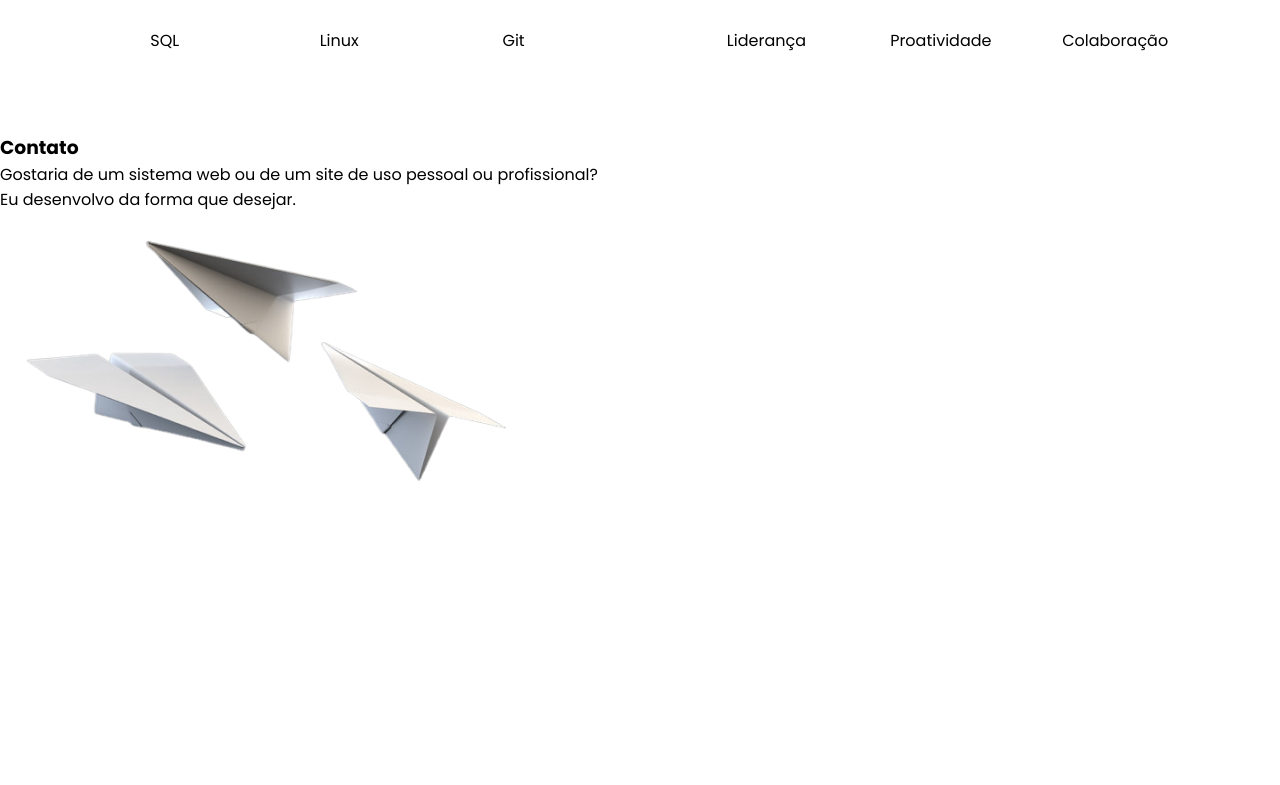
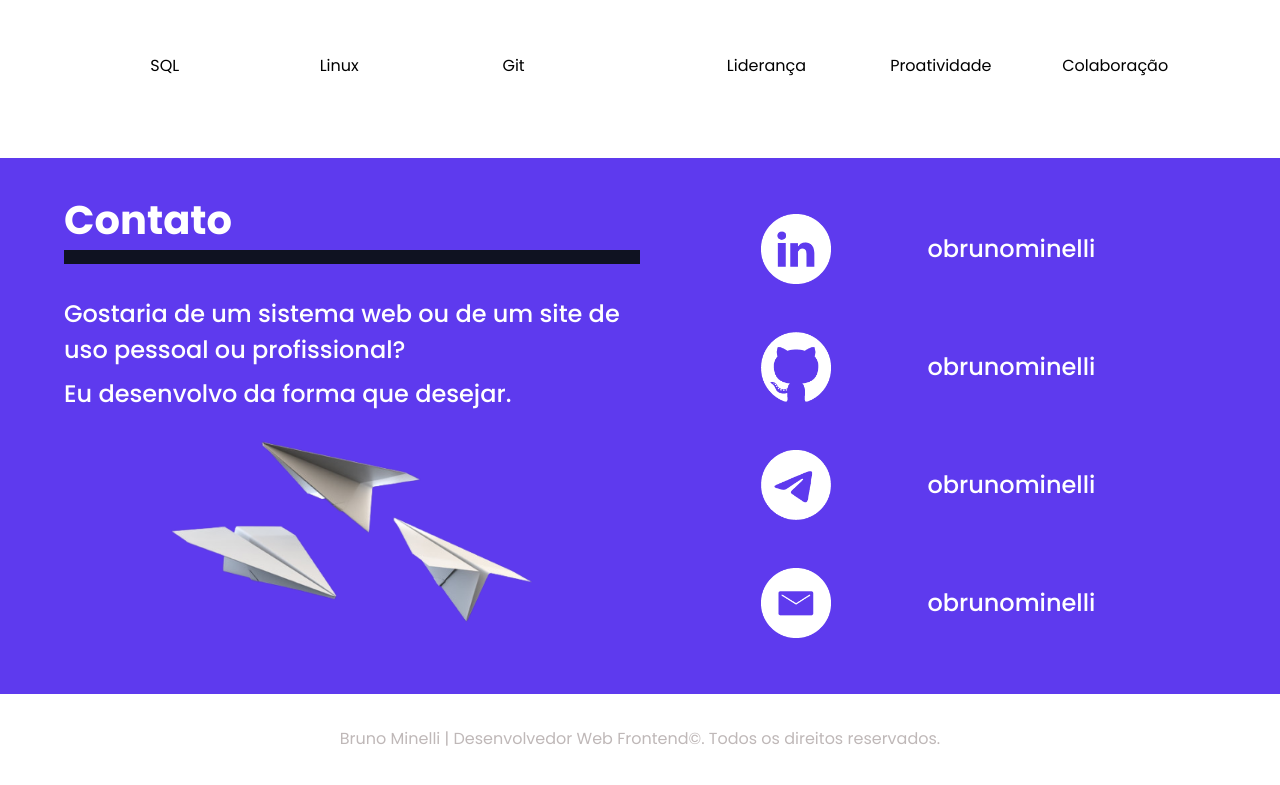
Before and after one commit to obrunominelli/obrunominelli.github.io, a React (Create React App) app: page / in a window 1280 px wide. Shown: the part 1861-2646 px from the top of the page. Built offline with nearby package versions, Linux system fonts and the light colour scheme.

Commit message:
Conclusao da estilizacao da pagina inicial do portfolio.

```diff
--- a/package.json
+++ b/package.json
@@ -6,8 +6,8 @@
     "@testing-library/jest-dom": "^5.16.2",
     "@testing-library/react": "^12.1.4",
     "@testing-library/user-event": "^13.5.0",
-    "react": "^17.0.2",
-    "react-dom": "^17.0.2",
+    "react": "^16.0.0",
+    "react-dom": "^16.0.0",
     "react-router-dom": "^5.3.0",
     "react-scripts": "5.0.0",
     "web-vitals": "^2.1.4"
--- a/src/components/Footer.js
+++ b/src/components/Footer.js
@@ -1,7 +1,9 @@
+import styles from '../styles/Footer.module.css';
+
 const Footer = () => {
   return (
-    <footer>
-        <p>Bruno Minelli | Desenvolvedor Web Frontend&copy;. Todos os direitos reservados.</p>
+    <footer className={ styles.footer }>
+      Bruno Minelli | Desenvolvedor Web Frontend&copy;. Todos os direitos reservados.
     </footer>
   );
 }
--- a/src/components/HomeContact.js
+++ b/src/components/HomeContact.js
@@ -1,36 +1,27 @@
 import{ Component } from 'react';
-import contact from '../data/contact';
+import contacts from '../data/contacts';
 import { images } from '../data/images';
+import styles from '../styles/Home.module.css';
 
 class HomeContact extends Component {
   render() {
     return (
-      <article>
-        <section>
+      <article className={ styles.container_contact}>
+        <section className={ styles.container_contact_block }>
           <h1>Contato</h1>
           <p>Gostaria de um sistema web ou de um site de uso pessoal ou profissional?</p>
           <p>Eu desenvolvo da forma que desejar.</p>
           <figure>
-            <img src={ images.paperAirplanes.src } alt={ images.paperAirplanes.alt }/>
+            <img src={ images.paperAirplanes.src } alt={ images.paperAirplanes.alt } className={ styles.container_image }/>
           </figure>
         </section>
-        <section>
-          <a href={ contact.linkedIn.url } target="_blank" rel="noreferrer">
-            <img src={ contact.linkedIn.src } alt={ contact.linkedIn.alt } />
-            obrunominelli
-          </a>
-          <a href={ contact.github.url } target="_blank" rel="noreferrer">
-            <img src={ contact.github.src } alt={ contact.github.alt }/>
-            obrunominelli
-          </a>
-          <a href={ contact.telegram.url } target="_blank" rel="noreferrer">
-            <img src={ contact.telegram.src } alt={ contact.telegram.alt }/>
-            obrunominelli
-          </a>
-          <a href={ contact.email.url } target="_blank" rel="noreferrer">
-            <img src={ contact.email.src } alt={ contact.email.alt }/>
-            obrunominelli
-          </a>
+        <section className={ styles.container_contact_block }>
+          {contacts.map((contact) => (
+            <a href={ contact.url } target="_blank" rel="noreferrer" key={ contact.alt } className={ styles.social_link }>
+              <img src={ contact.src } alt={ contact.alt } className={ styles.social_icon } />
+              { contact.content }
+            </a>
+          ))}
         </section>
       </article>
     );
--- a/src/data/contact.js
+++ b/src/data/contacts.js
@@ -3,27 +3,31 @@ import GitHub from '../images/github-white-icon.png';
 import Telegram from '../images/telegram-white-icon.png';
 import Email from '../images/email-white-icon.png';
 
-const contact = {
-  linkedIn: {
+const contacts = [
+  {
     url: 'https://www.linkedin.com/in/obrunominelli/',
     src: LinkedIn,
-    alt: 'Link de perfil de Bruno Minelli no LinkedIn'
+    alt: 'Link de perfil de Bruno Minelli no LinkedIn',
+    content: 'obrunominelli',
   },
-  github: {
+  {
     url: 'https://github.com/obrunominelli',
     src: GitHub,
-    alt: 'Link de repositório de Bruno Minelli no GitHub'
+    alt: 'Link de repositório de Bruno Minelli no GitHub',
+    content: 'obrunominelli',
   },
-  telegram: {
+  {
     url: 'https://t.me/obrunominelli',
     src: Telegram,
-    alt: 'Link de contato de Bruno Minelli no Telegram'
+    alt: 'Link de contato de Bruno Minelli no Telegram',
+    content: 'obrunominelli',
   },
-  email: {
+  {
     url: 'mailto:obrunominelli@gmail.com',
     src: Email,
-    alt: 'Link de contato de Bruno Minelli via Email'
+    alt: 'Link de contato de Bruno Minelli via Email',
+    content: 'obrunominelli',
   }
-}
+];
 
-export default contact;
+export default contacts;
--- a/src/pages/Contact.js
+++ b/src/pages/Contact.js
@@ -1,7 +1,7 @@
 import{ Component } from 'react';
 import Footer from '../components/Footer';
 import Header from '../components/Header';
-import contact from '../data/contact';
+import contacts from '../data/contacts';
 
 class Contact extends Component {
   render() {
@@ -24,26 +24,14 @@ class Contact extends Component {
               </div>
             </section>
             <section>
-                <div className="col">
-                  <a href={ contact.linkedIn.url } target="_blank" rel="noreferrer">
-                    <img src={ contact.linkedIn.src } alt={ contact.linkedIn.alt }/>
+              {
+                contacts.map((contact) => (
+                  <a href={ contact.url } target="_blank" rel="noreferrer">
+                    <img src={ contact.src } alt={ contact.alt }/>
                     obrunominelli
                   </a>
-                  <a href={ contact.github.url } target="_blank" rel="noreferrer">
-                    <img src={ contact.github.src } alt={ contact.github.alt }/>
-                    obrunominelli
-                  </a>
-                </div>
-                <div className="col">
-                  <a href={ contact.telegram.url } target="_blank" rel="noreferrer">
-                    <img src={ contact.telegram.src } alt={ contact.telegram.alt }/>
-                    obrunominelli
-                  </a>
-                  <a href={ contact.email.url } target="_blank" rel="noreferrer">
-                    <img src={ contact.email.src } alt={ contact.email.alt }/>
-                    obrunominelli
-                  </a>
-                </div>
+                ))
+              }
             </section>
           </div>
         </article>
--- /dev/null
+++ b/src/styles/Footer.module.css
@@ -0,0 +1,7 @@
+.footer {
+  display: flex;
+  align-items: center;
+  justify-content: center;
+  padding: 2rem 4rem;
+  color: var(--text-color-light-grey);
+}
--- a/src/styles/Header.module.css
+++ b/src/styles/Header.module.css
@@ -2,7 +2,7 @@
   display: flex;
   align-items: center;
   justify-content: space-between;
-  padding: 1rem 2rem;
+  padding: 2rem 4rem;
 }
 
 .header > h1 {
--- a/src/styles/Home.module.css
+++ b/src/styles/Home.module.css
@@ -137,6 +137,44 @@
   font-size: 1rem;
 }
 
+.container_contact {
+  display: flex;
+  align-items: flex-start;
+  justify-content: space-between;
+  background-color: var(--primary-color);
+  padding: 2rem 4rem;
+}
+
+.container_contact > section > h1 {
+  border-bottom: 0.875rem solid var(--primary-dark-color);
+  font-size: 2.5rem;
+  margin-bottom: 2rem;
+  color: var(--white);
+}
+
+.container_contact > section > p {
+  font-style: normal;
+  font-weight: 500;
+  font-size: 1.5rem;
+  line-height: 2.25rem;
+  margin-bottom: 0.5rem;
+  color: var(--white);
+}
+
+.container_contact_block {
+  display: flex;
+  flex-direction: column;
+  justify-content: flex-start;
+  text-align: left;
+  width: 50%;
+}
+
+figure {
+  display: flex;
+  align-items: center;
+  justify-content: center;
+}
+
 .container_image {
   width: 25rem;
 }
@@ -173,3 +211,20 @@
   background-color: var(--white);
   width: 100%;
 }
+
+.social_link {
+  display: flex;
+  align-items: center;
+  justify-content: space-evenly;
+  text-decoration: none;
+  color: var(--white);
+  font-style: normal;
+  font-weight: 500;
+  font-size: 1.5rem;
+  line-height: 2.25rem;
+  margin: 1.5rem;
+}
+
+.social_icon {
+  width: 70px;
+}
--- a/src/styles/reset.css
+++ b/src/styles/reset.css
@@ -18,9 +18,3 @@
   --text-color-light-grey: #BFB8B8;
   --white: #FFFFFF;
 }
-
-.row {
-  display: flex;
-  align-items: center;
-  justify-content: center;
-}
```
Also changed, not shown: 1 other file (tests, documents, lock files or other folders).
